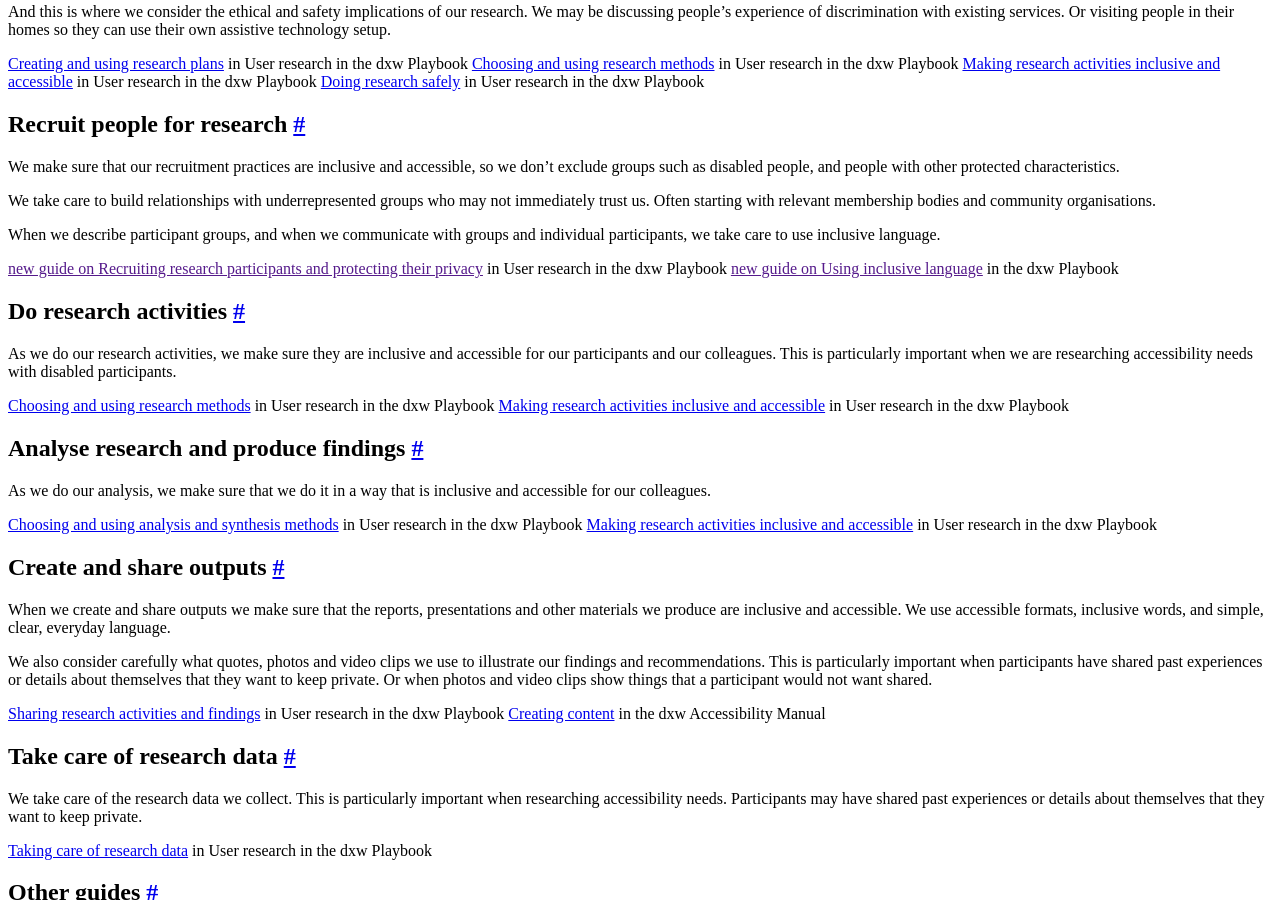
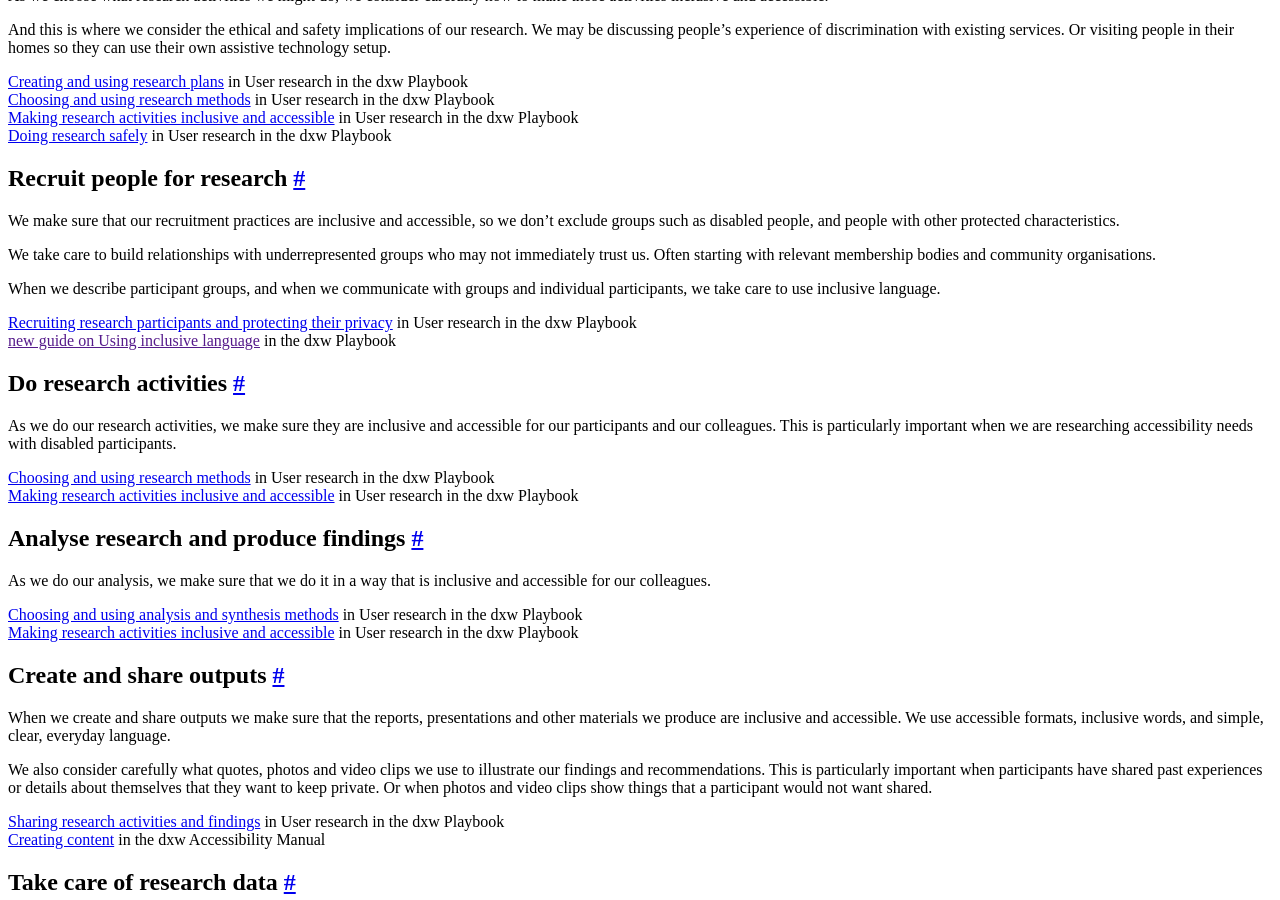
Before and after one commit to dxw/accessibility-manual, a Jekyll site: the page built from src/research/index.md, in a window 1280 px wide and 900 px high, scrolled down 1076 px. Built offline with Jekyll 4.4.1, drawn with Linux system fonts in a browser that asks for light colours.

Commit message:
Add link to new recruitment guide

```diff
--- a/src/research/index.md
+++ b/src/research/index.md
@@ -19,8 +19,8 @@
 
 As we identify and describe the groups of people who might use, operate and be affected by a service, we are careful to use inclusive language.
 
-[The structure of a project](https://playbook.dxw.com/work-we-do/building-services/#the-structure-of-a-project) in Building services in the dxw Playbook
-[Running a discovery kick-off workshop](https://playbook.dxw.com/work-we-do/building-services/running-a-discovery-kick-off-workshop/) in Building services in the dxw Playbook
+[The structure of a project](https://playbook.dxw.com/work-we-do/building-services/#the-structure-of-a-project) in Building services in the dxw Playbook \
+[Running a discovery kick-off workshop](https://playbook.dxw.com/work-we-do/building-services/running-a-discovery-kick-off-workshop/) in Building services in the dxw Playbook \
 [new guide on Using inclusive language]() in the dxw Playbook
 
 ## Create and share research plans
@@ -33,9 +33,9 @@
 
 And this is where we consider the ethical and safety implications of our research. We may be discussing people’s experience of discrimination with existing services. Or visiting people in their homes so they can use their own assistive technology setup.
 
-[Creating and using research plans](https://playbook.dxw.com/user-research/creating-and-using-research-plans/) in User research in the dxw Playbook
-[Choosing and using research methods](https://playbook.dxw.com/user-research/choosing-and-using-research-methods/) in User research in the dxw Playbook
-[Making research activities inclusive and accessible](https://playbook.dxw.com/user-research/making-research-activities-inclusive-and-accessible/) in User research in the dxw Playbook
+[Creating and using research plans](https://playbook.dxw.com/user-research/creating-and-using-research-plans/) in User research in the dxw Playbook \
+[Choosing and using research methods](https://playbook.dxw.com/user-research/choosing-and-using-research-methods/) in User research in the dxw Playbook \
+[Making research activities inclusive and accessible](https://playbook.dxw.com/user-research/making-research-activities-inclusive-and-accessible/) in User research in the dxw Playbook \
 [Doing research safely](https://playbook.dxw.com/user-research/doing-research-safely/) in User research in the dxw Playbook
 
 ## Recruit people for research
@@ -46,21 +46,21 @@
 
 When we describe participant groups, and when we communicate with groups and individual participants, we take care to use inclusive language.
 
-[new guide on Recruiting research participants and protecting their privacy]() in User research in the dxw Playbook
+[Recruiting research participants and protecting their privacy](https://playbook.dxw.com/user-research/recruiting-participants-protecting-privacy/) in User research in the dxw Playbook \
 [new guide on Using inclusive language]() in the dxw Playbook
 
 ## Do research activities
 
 As we do our research activities, we make sure they are inclusive and accessible for our participants and our colleagues. This is particularly important when we are researching accessibility needs with disabled participants.
 
-[Choosing and using research methods](https://playbook.dxw.com/user-research/choosing-and-using-research-methods/) in User research in the dxw Playbook
+[Choosing and using research methods](https://playbook.dxw.com/user-research/choosing-and-using-research-methods/) in User research in the dxw Playbook \
 [Making research activities inclusive and accessible](https://playbook.dxw.com/user-research/making-research-activities-inclusive-and-accessible/) in User research in the dxw Playbook
 
 ## Analyse research and produce findings
 
 As we do our analysis, we make sure that we do it in a way that is inclusive and accessible for our colleagues.
 
-[Choosing and using analysis and synthesis methods](https://playbook.dxw.com/user-research/choosing-and-using-analysis-and-synthesis-methods/) in User research in the dxw Playbook
+[Choosing and using analysis and synthesis methods](https://playbook.dxw.com/user-research/choosing-and-using-analysis-and-synthesis-methods/) in User research in the dxw Playbook \
 [Making research activities inclusive and accessible](https://playbook.dxw.com/user-research/making-research-activities-inclusive-and-accessible/) in User research in the dxw Playbook
 
 ## Create and share outputs
@@ -69,7 +69,7 @@
 
 We also consider carefully what quotes, photos and video clips we use to illustrate our findings and recommendations. This is particularly important when participants have shared past experiences or details about themselves that they want to keep private. Or when photos and video clips show things that a participant would not want shared.
 
-[Sharing research activities and findings](https://playbook.dxw.com/user-research/sharing-research-activities-and-findings/) in User research in the dxw Playbook
+[Sharing research activities and findings](https://playbook.dxw.com/user-research/sharing-research-activities-and-findings/) in User research in the dxw Playbook \
 [Creating content](https://accessibility.dxw.com/content/) in the dxw Accessibility Manual
 
 ## Take care of research data
```
